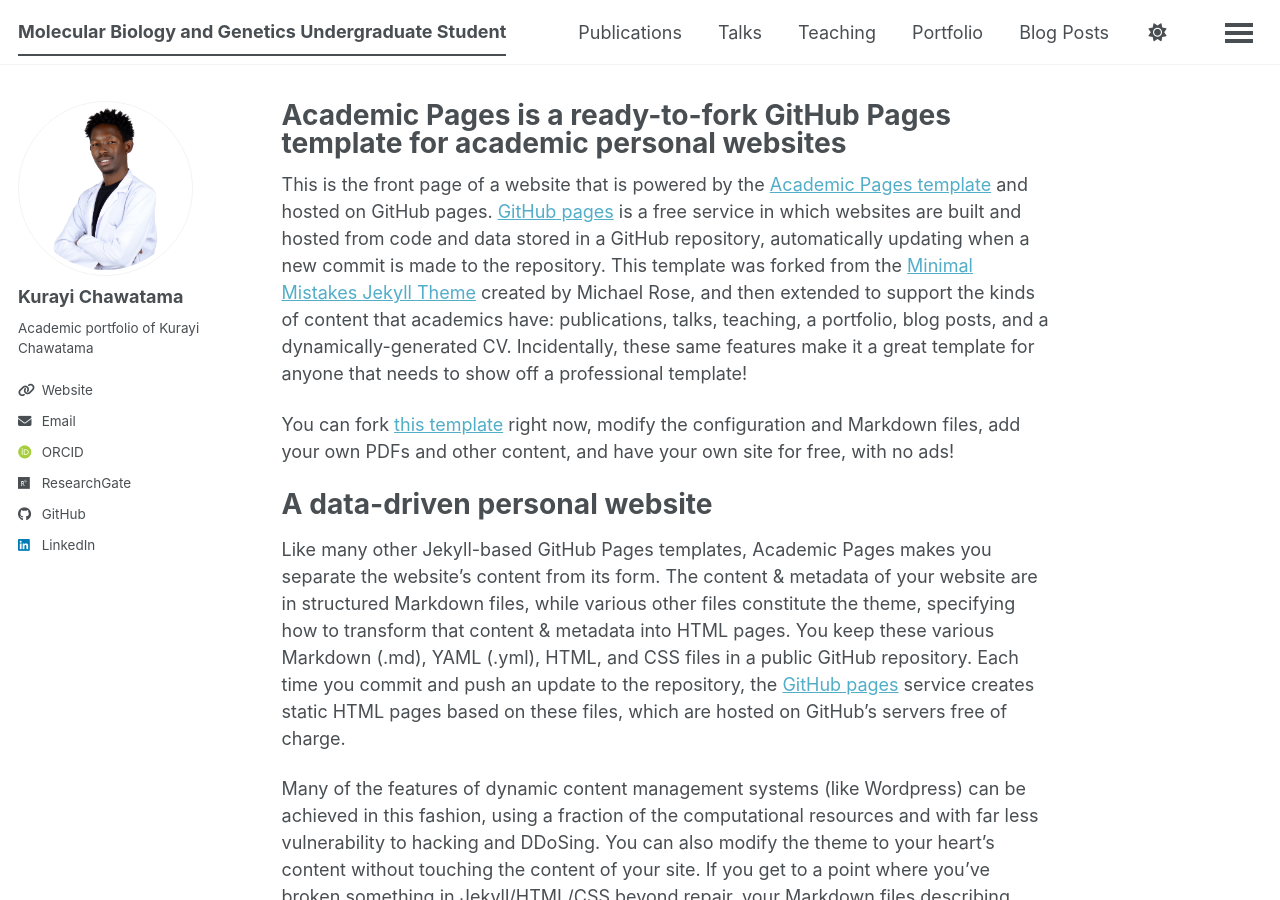
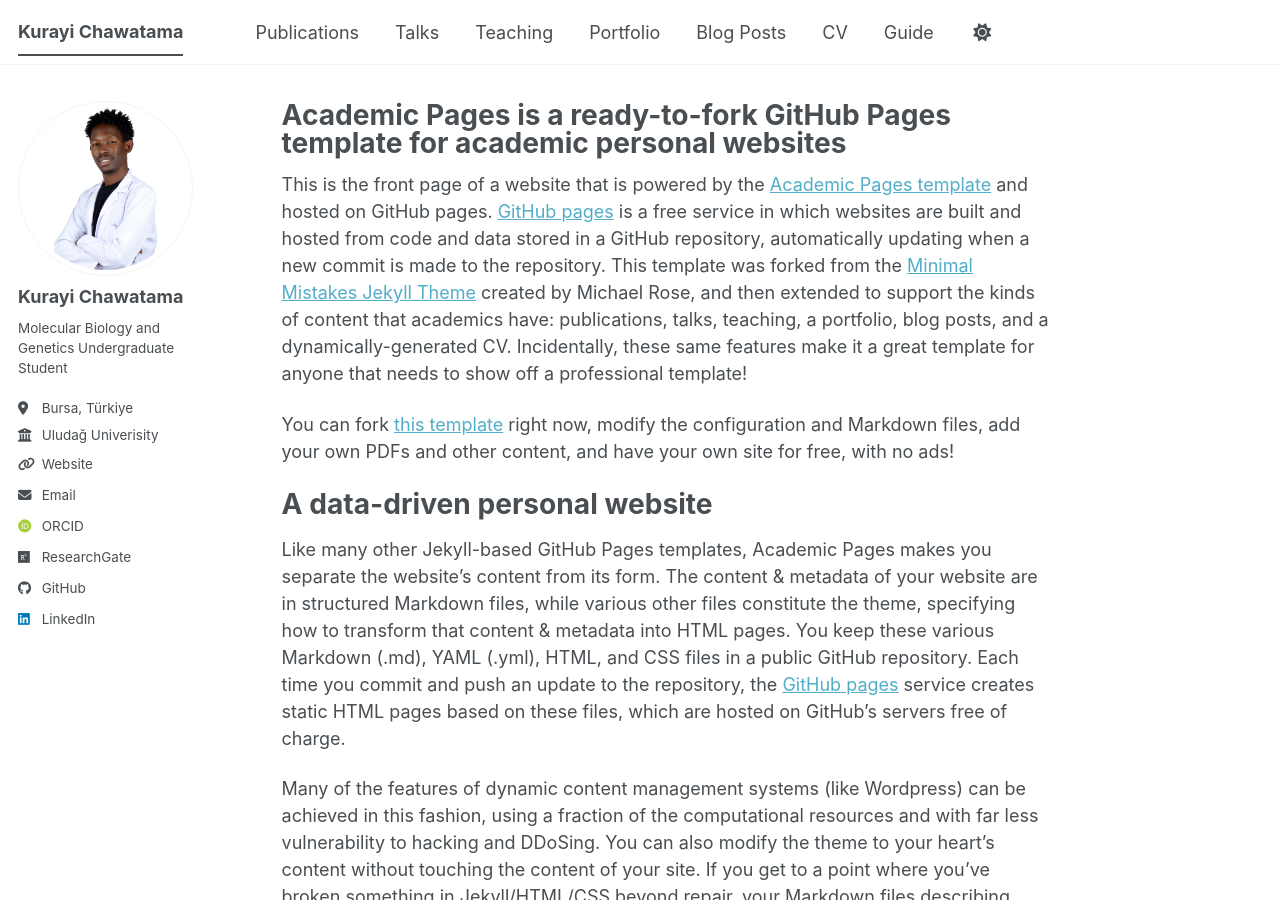
Before and after one commit to KurayiChawatama/kurayi-chawatama.github.io, a Jekyll site: the page built from _pages/about.md, in a window 1280 px wide and 900 px high. Built offline with Jekyll 4.4.1, drawn with Linux system fonts in a browser that asks for light colours; some web fonts are replaced; a script bundle is joined from its source files by our own code; library files that are not in the unit come from our copies.

Commit message:
Update site title and author bio in configuration

```diff
--- a/_config.yml
+++ b/_config.yml
@@ -9,10 +9,10 @@
 # Basic Site Settings
 locale                   : "en-US"
 site_theme               : "default" # The available themes options are "default", "air", "sunrise", "mint", "dirt" and "contrast"
-title                    : "Molecular Biology and Genetics Undergraduate Student"
+title                    : "Kurayi Chawatama"
 title_separator          : "-"
 name                     : &name "Kurayi Chawatama"
-description              : &description "Kurayi Chawatama's academic portfolio"   # Update this with a general description of your site, this is the default if not overridden by a page
+description              : &description "Molecular Biology and Genetics Undergraduate Student"   # Update this with a general description of your site, this is the default if not overridden by a page
 url                      : https://kurayichawatama.github.io # The base hostname & protocol for your site e.g. "https://[your GitHub username].github.io",
                                                            # or if you already have some other page hosted on Github then use "https://[your GitHub username].github.io/[Your Repo Name]"
 baseurl                  : "" # the subpath of your site, e.g. "/blog"
@@ -26,9 +26,9 @@
   avatar           : "profile.png"
   name             : "Kurayi Chawatama"
   pronouns         : # example: "she/her"
-  bio              : "Academic portfolio of Kurayi Chawatama"
-  location         :
-  employer         :
+  bio              : "Molecular Biology and Genetics Undergraduate Student"
+  location         : "Bursa, Türkiye"
+  employer         : "Uludağ Univerisity"
   uri              : "https://kurayi-chawatama.github.io"
   email            : "kurichawaz@gmail.com"
 
```
